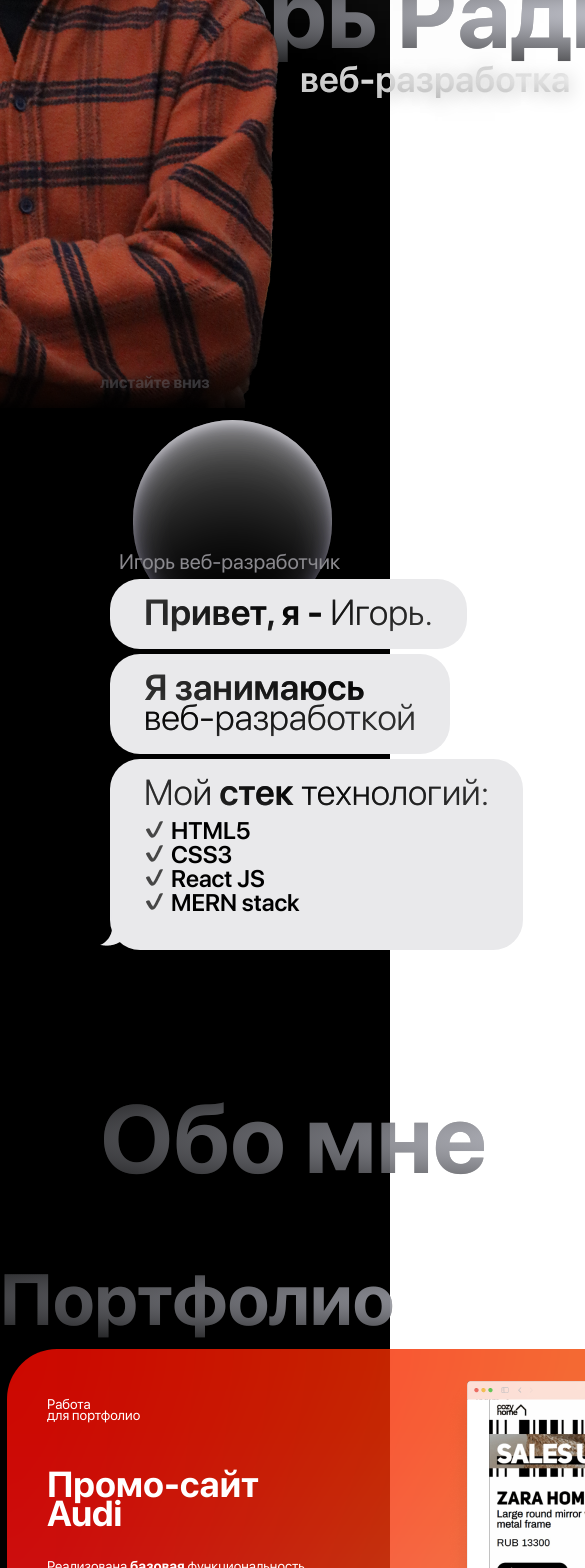
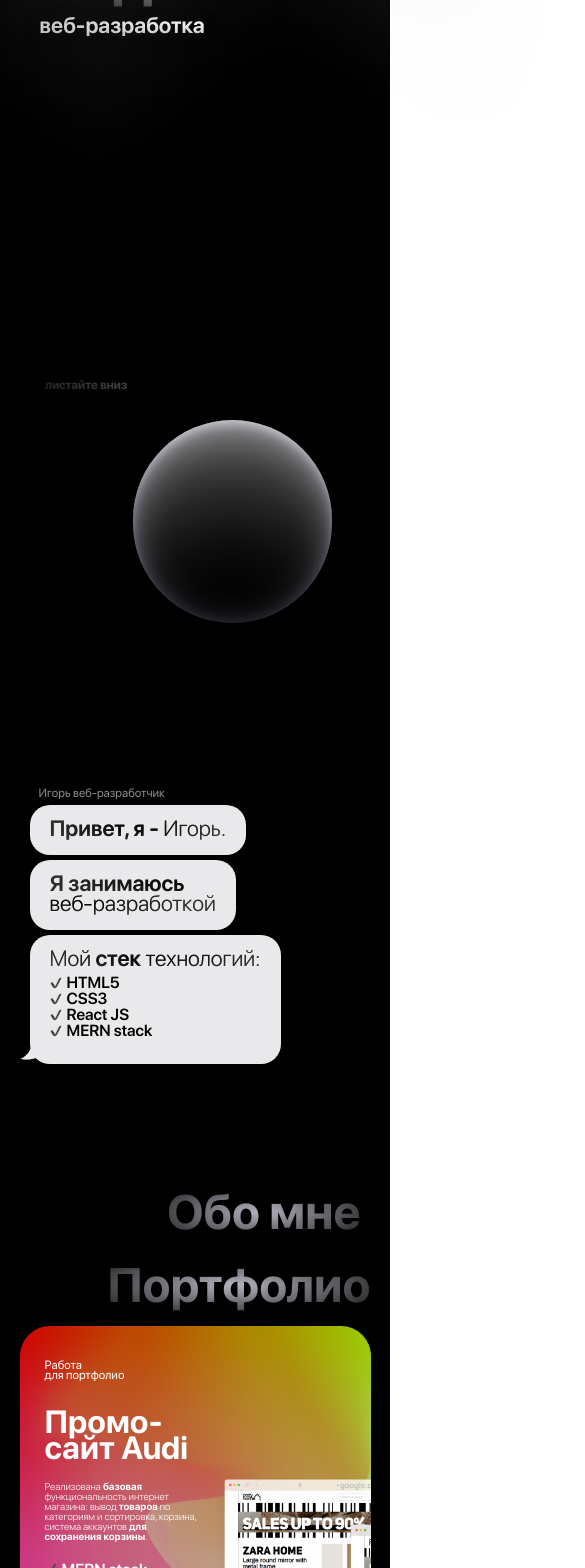
Before and after one commit to buryattvoydrug/portfolio, a React (Create React App) app in the folder portfolio/: page / in a window 390 px wide. Shown: the part 432-2000 px from the top of the page, 585 px wide, since content can reach past the window. Built offline with nearby package versions, Linux system fonts and the light colour scheme.

Commit message:
mobile layout

```diff
--- a/portfolio/src/scss/Main.scss
+++ b/portfolio/src/scss/Main.scss
@@ -101,3 +101,23 @@
     opacity: 0.5;
   }
 }
+@media(max-width:1024px){
+  .title{
+    font-size: 62px;
+    max-width: 300px;
+  }
+  .subtitle{
+    font-size: 22px;
+  }
+  .container{
+    overflow-x: hidden;
+    width: 90vw;
+    margin: 0 5vw;
+  }
+  .to-scroll{
+    .to-scroll__text{
+      padding: 20px 0 20px 0;
+      font-size: 12px;
+    }
+  }
+}
--- a/portfolio/src/scss/components/Item.scss
+++ b/portfolio/src/scss/components/Item.scss
@@ -24,12 +24,20 @@
       li{
         font-size: 18px;
         font-weight: 600;
-        line-height: 80%;
-        margin-left: 20px;
-        padding-left: 7px;
+        line-height: 110%;
+        margin-left: 18px;
+        padding-left: 5px;
+        position: relative;
       }
-      li::marker{
-        content: url('../../images/list.png');
+      li::before{
+        content: '';
+        position: absolute;
+        top:2px;
+        left:-18px;
+        height: 18px;
+        width: 18px;
+        background: url('../../images/list.png');
+        background-size: cover;
       }
     }
     .item__text{
@@ -94,3 +102,67 @@
 .item:nth-child(6n){
   background: url('../../images/bg6.png');
 }
+@media(max-width:1024px){
+  .item{
+    background-size: cover !important;
+    border-radius: 30px;
+    margin: 0 0 10px 0;
+    .item-block{
+      width: 185px;
+      padding: 35px 0 30px 25px;
+      .item__type{
+        font-size: 12px;
+      }
+      .item__title{
+        max-width: 250px;
+        font-size: 32px;
+        margin: 30px 0 20px;
+      }
+      .item-list{
+        margin: 20px 0;
+        li{
+          font-size: 16px;
+          margin-left: 10px;
+          padding-left: 7px;
+        }
+        li::before{
+          width: 12px;
+          height: 12px;
+          left:-10px
+        }
+      }
+      .item__text{
+        font-weight: 300;
+        font-size: 10px;
+      }
+    }
+  }
+  .large{
+    width: 100%;
+    .item__img{
+      left:190px;
+      right:auto;
+      bottom:-80px;
+      height: 80%;
+    }
+  }
+  .medium{
+    width: 100%;
+    .item__img{
+      height: 50%;
+      right:auto;
+      left:190px;
+      bottom:20px;
+    }
+  }
+  .small{
+    width: 100%;
+    .item__img{
+      left:200px;
+      right:auto;
+      bottom:auto;
+      top:170px;
+      height: 90%;
+    }
+  }
+}
--- a/portfolio/src/scss/pages/Contacts.scss
+++ b/portfolio/src/scss/pages/Contacts.scss
@@ -27,3 +27,39 @@
     }
   }
 }
+@media(max-width:1024px){
+  .contacts{
+    .about__title{
+      position: absolute;
+      right:0;
+      bottom: 15px;
+      right:10px;
+      font-size: 48px !important;
+    }
+    .contacts-block{
+      padding-bottom: 10vh;
+      .contacts__subtitle{
+        float: right;
+        font-size: 22px;
+        max-width: 245px;
+        text-align: right;
+        padding: 0 0 20px 0;
+        margin-right: 10px;
+      }
+      .doc{
+        float: right;
+        justify-content: flex-start;
+        flex-wrap: wrap;
+        width: 250px;
+        height: 170px;
+        padding: 13px 15px;
+        border-radius: 22px;
+        margin-right: 10px;
+        .doc__img{
+          padding: 0 4px;
+          height: 65px;
+        }
+      }
+    }
+  }
+}
--- a/portfolio/src/scss/pages/Hero.scss
+++ b/portfolio/src/scss/pages/Hero.scss
@@ -59,11 +59,19 @@
           font-weight: 600;
           font-size: 24px;
           line-height: 100%;
-          margin-left: 20px;
-          padding-left: 7px;
+          margin-left: 18px;
+          padding-left: 5px;
+          position: relative;
         }
-        li::marker{
-          content: url('../../images/list.png');
+        li::before{
+          content: '';
+          position: absolute;
+          top:2px;
+          left:-18px;
+          height: 18px;
+          width: 18px;
+          background: url('../../images/list.png');
+          background-size: cover;
         }
       }
     }
@@ -84,3 +92,62 @@
   right: 0;
   bottom: 0;
 }
+@media(max-width:1024px){
+  .hero{
+    padding-left: 20px;
+    .hero-block{
+      padding-top: 0vh;
+      padding-bottom: 5vh;
+      .hero__subtitle{
+        padding-left: 0px;
+      }
+      .hero__title{
+        line-height: 80%;
+        padding-bottom: 12px;
+      }
+    }
+  }
+  .about{
+    padding-left: 0px;
+    .about__title{
+      position: absolute;
+      right:0;
+      bottom: 15px;
+      right:10px;
+      font-size: 48px !important;
+    }
+    .about-block{
+      // padding-bottom: 15vh;
+      // padding-left: 10px;
+      .message__title{
+        font-size: 12px;
+      }
+      .message{
+        padding: 15px 20px;
+        border-radius: 20px;
+        span{
+          font-size: 22px;
+        }
+        .stack-list{
+          margin-top: 5px;
+          li{
+            font-size: 16px;
+            margin-left: 10px;
+            padding-left: 7px;
+          }
+          li::before{
+            width: 12px;
+            height: 12px;
+            left:-10px
+          }
+        }
+      }
+      .message:nth-child(4){
+        padding-bottom: 25px;
+      }
+    }
+  }
+  .main-photo{
+    display: none;
+  }
+}
--- a/portfolio/src/scss/pages/Portfolio.scss
+++ b/portfolio/src/scss/pages/Portfolio.scss
@@ -11,3 +11,19 @@
     justify-content: space-between;
   }
 }
+@media(max-width:1024px){
+  .portfolio{
+    .portfolio__title{
+      position: absolute;
+      font-size: 48px;
+      text-align: right;
+      right:0;
+    }
+    .portfolio-list{
+      padding-top: 70px;
+      display: flex;
+      flex-wrap: wrap;
+      justify-content: space-between;
+    }
+  }
+}
```
